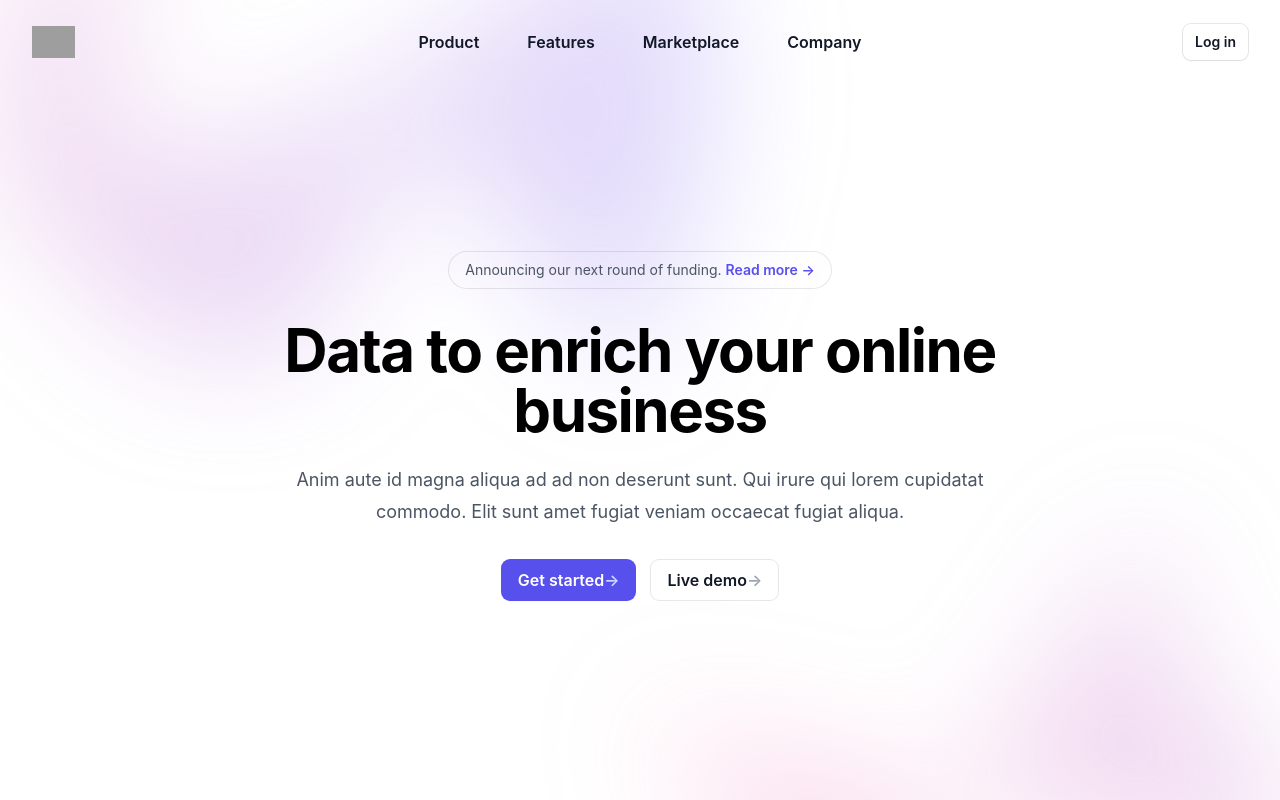
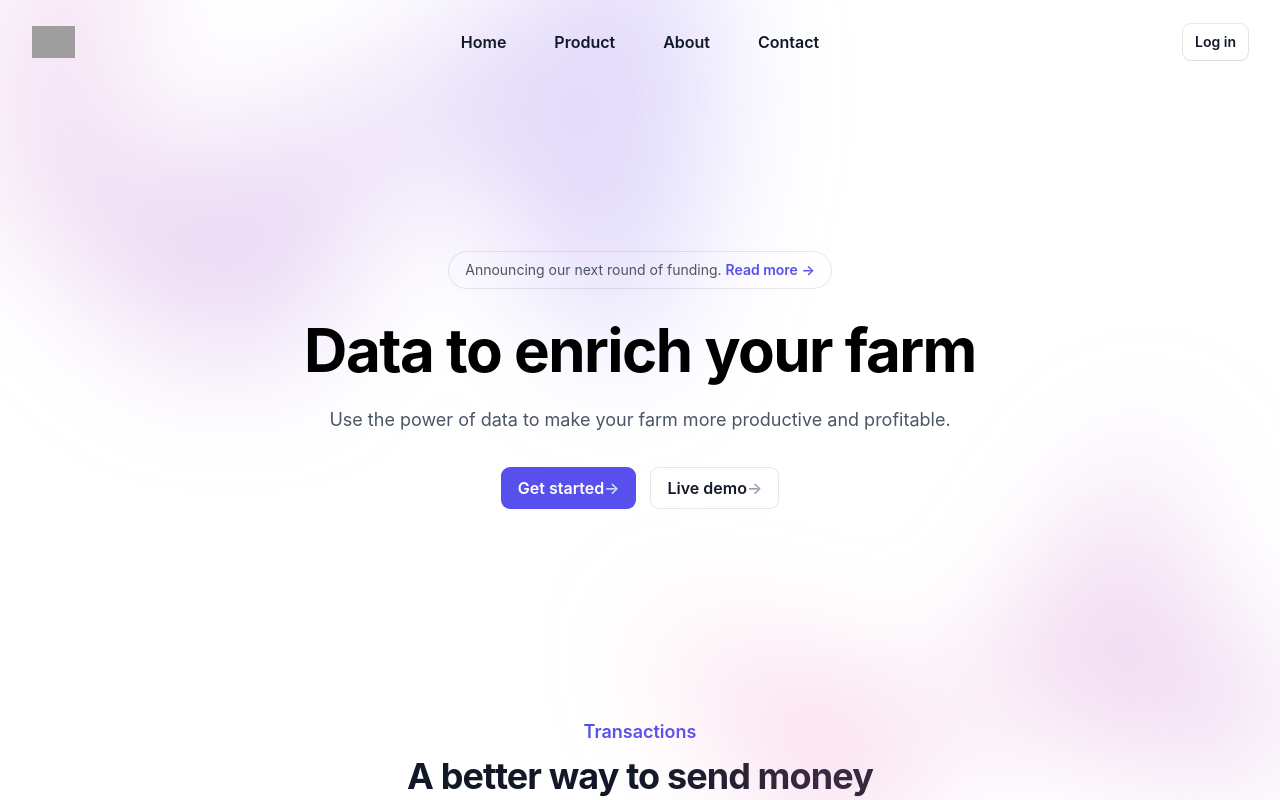
Before and after one commit to badkamyk/BreathWise, a React (Vite) app: page / in a window 1280 px wide. Shown: the top 800 px of the page. Built offline with nearby package versions, Linux system fonts and the light colour scheme; grey boxes are pictures that could not be loaded.

Commit message:
contact page

```diff
--- /dev/null
+++ b/src/components/Contact.tsx
@@ -0,0 +1,42 @@
+export default function Contact() {
+    return (
+        <section className="bg-white dark:bg-gray-900">
+            <div className="py-8 lg:py-16 px-4 mx-auto max-w-screen-md">
+                <h2 className="mb-4 text-4xl tracking-tight font-extrabold text-center text-gray-900 dark:text-white">Contact
+                    Us</h2>
+                <p className="mb-8 lg:mb-16 font-light text-center text-gray-500 dark:text-gray-400 sm:text-xl">Got a
+                    technical issue? Want to send feedback about a beta feature? Need details about our Business plan?
+                    Let us know.</p>
+                <form action="#" className="space-y-8">
+                    <div>
+                        <label htmlFor="email"
+                               className="block mb-2 text-sm font-medium text-gray-900 dark:text-gray-300">Your
+                            email</label>
+                        <input type="email" id="email"
+                               className="shadow-sm bg-gray-50 border border-gray-300 text-gray-900 text-sm rounded-lg focus:ring-primary-500 focus:border-primary-500 block w-full p-2.5 dark:bg-gray-700 dark:border-gray-600 dark:placeholder-gray-400 dark:text-white dark:focus:ring-primary-500 dark:focus:border-primary-500 dark:shadow-sm-light"
+                               placeholder="name@flowbite.com" required/>
+                    </div>
+                    <div>
+                        <label htmlFor="subject"
+                               className="block mb-2 text-sm font-medium text-gray-900 dark:text-gray-300">Subject</label>
+                        <input type="text" id="subject"
+                               className="block p-3 w-full text-sm text-gray-900 bg-gray-50 rounded-lg border border-gray-300 shadow-sm focus:ring-primary-500 focus:border-primary-500 dark:bg-gray-700 dark:border-gray-600 dark:placeholder-gray-400 dark:text-white dark:focus:ring-primary-500 dark:focus:border-primary-500 dark:shadow-sm-light"
+                               placeholder="Let us know how we can help you" required/>
+                    </div>
+                    <div className="sm:col-span-2">
+                        <label htmlFor="message"
+                               className="block mb-2 text-sm font-medium text-gray-900 dark:text-gray-400">Your
+                            message</label>
+                        <textarea id="message" rows={6}
+                                  className="block p-2.5 w-full text-sm text-gray-900 bg-gray-50 rounded-lg shadow-sm border border-gray-300 focus:ring-primary-500 focus:border-primary-500 dark:bg-gray-700 dark:border-gray-600 dark:placeholder-gray-400 dark:text-white dark:focus:ring-primary-500 dark:focus:border-primary-500"
+                                  placeholder="Leave a comment..."></textarea>
+                    </div>
+                    <button type="submit"
+                            className="py-3 px-5 text-sm font-medium text-center text-white rounded-lg bg-primary-700 sm:w-fit hover:bg-primary-800 focus:ring-4 focus:outline-none focus:ring-primary-300 dark:bg-primary-600 dark:hover:bg-primary-700 dark:focus:ring-primary-800">Send
+                        message
+                    </button>
+                </form>
+            </div>
+        </section>
+    )
+}
--- a/src/components/Footer.tsx
+++ b/src/components/Footer.tsx
@@ -2,7 +2,7 @@
 
 export default function FooterComponent() {
     return (
-        <Footer container={true} bgDark={true} >
+        <Footer container={true} >
             <Footer.Copyright
                 href="/"
                 by="AgriWise™"
--- a/src/components/Hero.tsx
+++ b/src/components/Hero.tsx
@@ -4,17 +4,15 @@
 import { Bars3Icon, XMarkIcon } from '@heroicons/react/24/outline'
 
 const navigation = [
-    { name: 'Product', href: '#' },
-    { name: 'Features', href: '#' },
-    { name: 'Marketplace', href: '#' },
-    { name: 'Company', href: '#' },
+    { name: 'Home', href: '/' },
+    { name: 'Product', href: '/product' },
+    { name: 'About', href: '/about' },
+    { name: 'Contact', href: '/contact' },
 ]
 
 export default function Hero() {
     const [mobileMenuOpen, setMobileMenuOpen] = useState(false)
 
-    // @ts-ignore
-    // @ts-ignore
     return (
         <div className="isolate bg-white">
             <div className="absolute inset-x-0 top-[-10rem] -z-10 transform-gpu overflow-hidden blur-3xl sm:top-[-20rem]">
@@ -80,6 +78,7 @@
                         </div>
                     </nav>
                     <Dialog as="div" open={mobileMenuOpen} onClose={setMobileMenuOpen}>
+                        // @ts-ignore
                         <Dialog.Panel focus="true" className="fixed inset-0 z-10 overflow-y-auto bg-white px-6 py-6 lg:hidden">
                             <div className="flex h-9 items-center justify-between">
                                 <div className="flex">
@@ -147,11 +146,10 @@
                             </div>
                             <div>
                                 <h1 className="text-4xl font-bold tracking-tight sm:text-center sm:text-6xl">
-                                    Data to enrich your online business
+                                    Data to enrich your farm
                                 </h1>
                                 <p className="mt-6 text-lg leading-8 text-gray-600 sm:text-center">
-                                    Anim aute id magna aliqua ad ad non deserunt sunt. Qui irure qui lorem cupidatat commodo. Elit sunt
-                                    amet fugiat veniam occaecat fugiat aliqua.
+                                    Use the power of data to make your farm more productive and profitable.
                                 </p>
                                 <div className="mt-8 flex gap-x-4 sm:justify-center">
                                     <a
```
